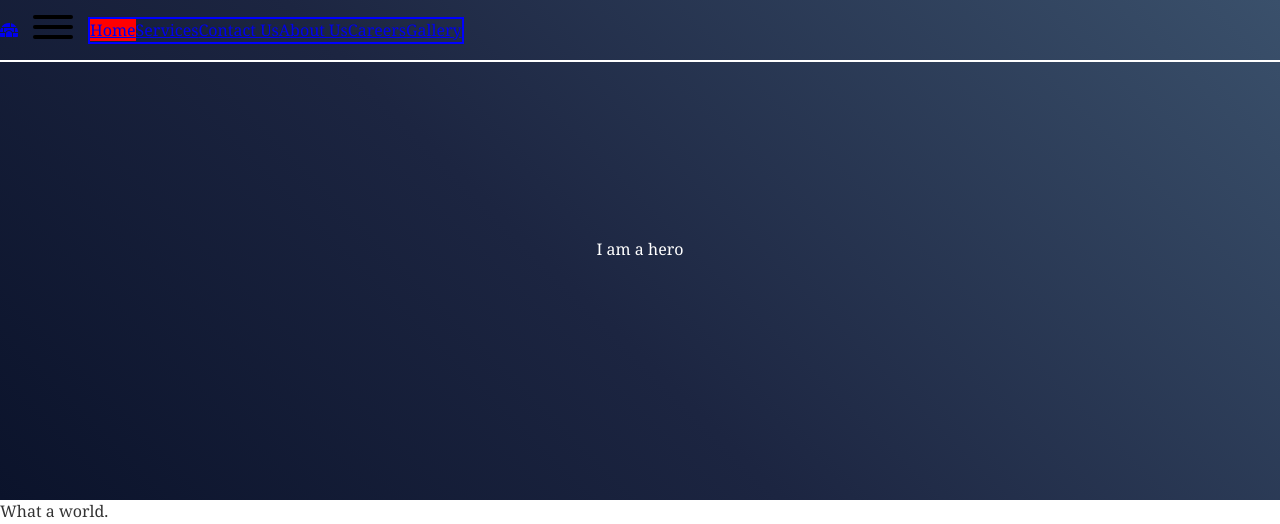
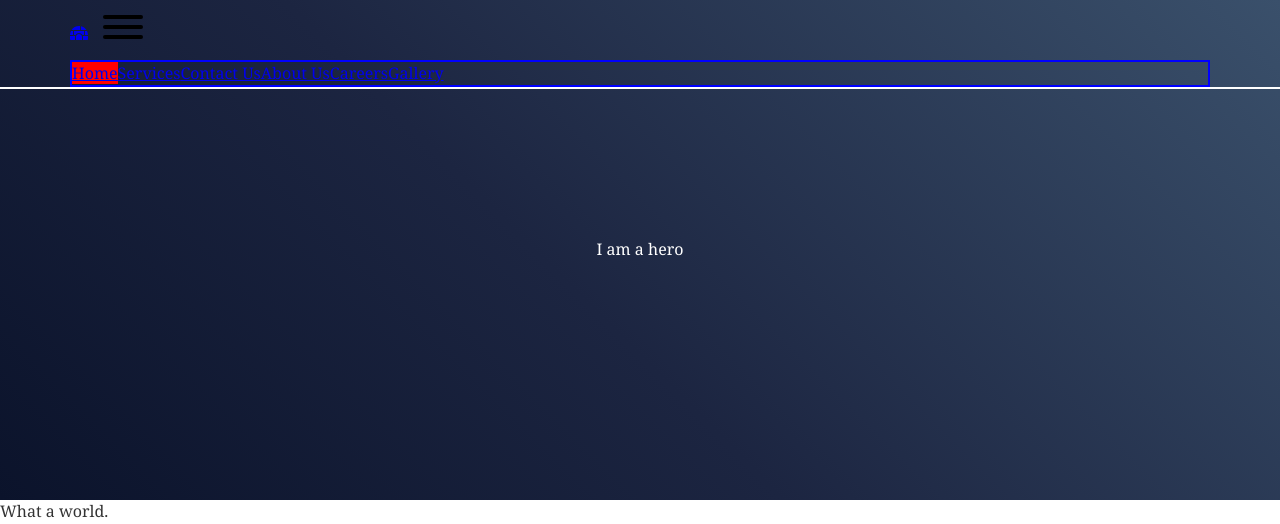
Before and after one commit to joujuanpablo/BFC, a Gatsby site: page / in a window 1280 px wide. Shown: the top 524 px of the page. Built offline with nearby package versions, Linux system fonts and the light colour scheme; Gatsby itself is replaced by a stand-in of ours.

Commit message:
build container and header styles

```diff
--- a/src/components/Header/Header.jsx
+++ b/src/components/Header/Header.jsx
@@ -9,11 +9,14 @@ import React from 'react'
 // Styles
 import headerStyles from './Header.module.scss'
 
+
 class Header extends React.Component {
     render() {
         return (
             <header className={headerStyles.header}>
-                { this.props.children }
+                <div className="container">
+                    { this.props.children }
+                </div>
             </header>
         )
     }
--- a/src/styles/_breakpoints.scss
+++ b/src/styles/_breakpoints.scss
@@ -2,21 +2,24 @@
 BREAKPOINTS
 *********************/
 
-@mixin breakpoint($point) {
-    @if $point == desktop {
-      @media (min-width: 70em) { @content ; }
+@mixin breakpoint($class) {
+   @if $class == xs {
+     @media (max-width: 767px) { @content; }
    }
-    @else if $point == laptop {
-      @media (min-width: 64em) { @content ; }
+
+   @else if $class == sm {
+     @media (min-width: 768px) { @content; }
    }
-     @else if $point == tablet {
-      @media (min-width: 50em) { @content ; }
+
+   @else if $class == md {
+     @media (min-width: 992px) { @content; }
    }
-    @else if $point == phablet {
-      @media (min-width: 37.5em)  { @content ; }
+
+   @else if $class == lg {
+     @media (min-width: 1200px) { @content; }
    }
-   @else if $point == mobileonly {
-      @media (max-width: 37.5em)  { @content ; }
 
+   @else {
+     @warn "Breakpoint mixin supports: xs, sm, md, lg";
    }
  }
--- /dev/null
+++ b/src/styles/_spacing.scss
@@ -0,0 +1,16 @@
+.container {
+    padding: 0 15px;
+    margin: 0 auto;
+    @include breakpoint(xs) {
+        min-width: 320px;
+    }
+    @include breakpoint(sm) {
+        min-width: 750px;
+    }
+    @include breakpoint(md) {
+        min-width: 970px;
+    }
+    @include breakpoint(lg) {
+        min-width: 1170px;
+    }
+}
--- a/src/styles/index.scss
+++ b/src/styles/index.scss
@@ -1,5 +1,6 @@
 @import './breakpoints';
 @import './gradients';
 @import './variables';
+@import './spacing';
 
 @import '~hamburgers/dist/hamburgers.min.css';
```
